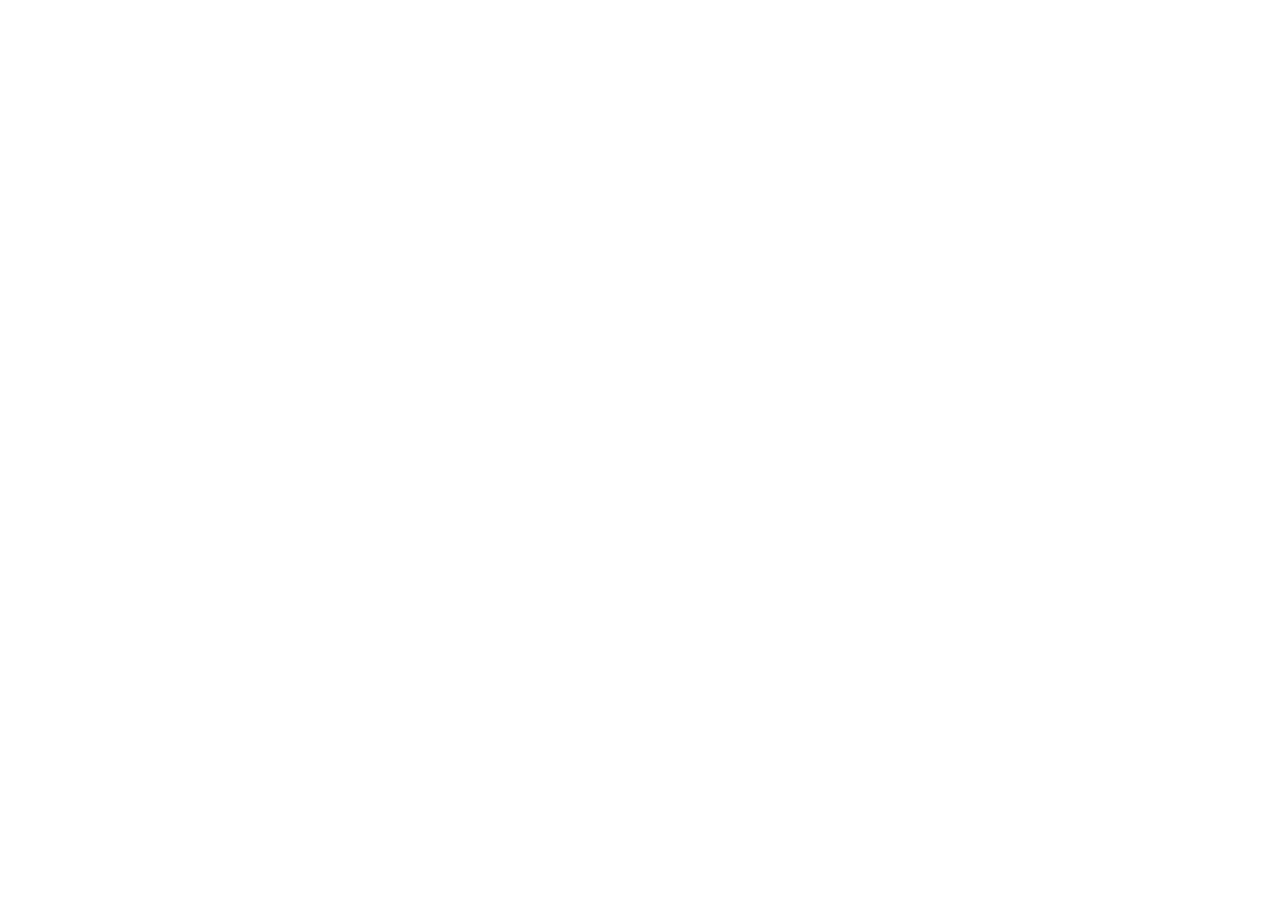
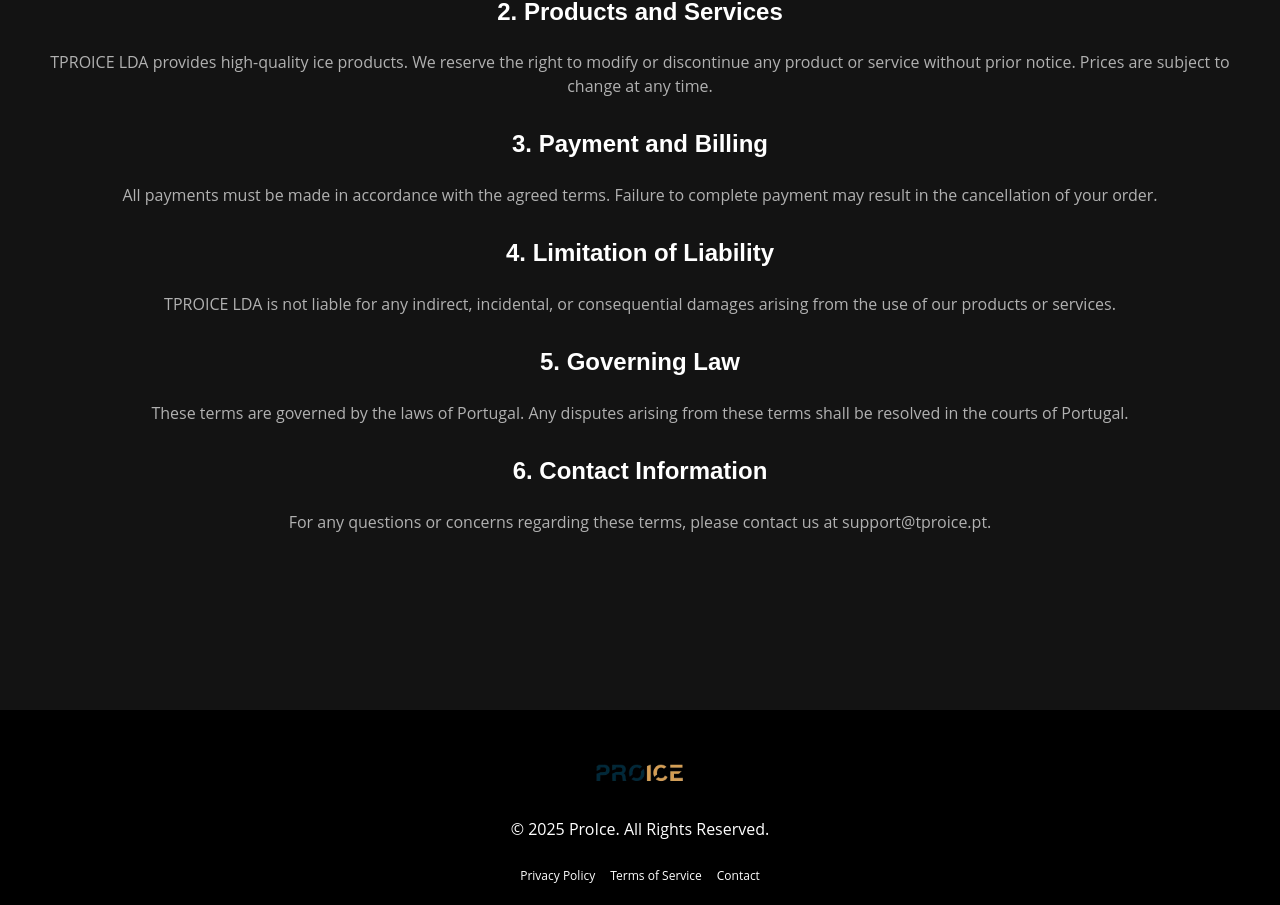
Before and after one commit to RiccardoBres/ProIce, a React (Create React App) app: page /terms-of-sale in a window 1280 px wide. Before the commit this address had no page. Shown: the part 452-1357 px from the top of the page. Before the commit the page ends 800 px from the top, so only its background shows below. Built offline with nearby package versions, Linux system fonts and the light colour scheme.

Commit message:
created policy and terms-service page

```diff
--- a/src/App.js
+++ b/src/App.js
@@ -5,6 +5,8 @@
 import Home from './Pages/Home';
 import Products from './Pages/Products';
 import Maps from './Pages/Maps';
+import TermsOfService from './Pages/TermsOfService';
+import PrivacyPolicy from './Pages/PrivacyPolicy';
 
 
 const App = () => {
@@ -15,6 +17,8 @@
         <Route exact path="/" element={<Home />} />
         <Route path="/products" element={<Products />} />
         <Route path="/where" element={<Maps />} />
+        <Route path="/terms-of-sale" element={<TermsOfService />} />
+        <Route path="/privacy-policy" element={<PrivacyPolicy />} />
       </Routes>
     </Router>
   )
--- a/src/Components/Molecules/FooterMolecules/FooterContent.jsx
+++ b/src/Components/Molecules/FooterMolecules/FooterContent.jsx
@@ -1,17 +1,25 @@
 import React from 'react';
 import styled from 'styled-components';
 import Logo from '../../../Layout/Assets/Logotipo.png';
+import { useNavigate } from 'react-router-dom';
+
 
 const FooterContent = () => {
+  const navigate = useNavigate();
+
+  const handleNavigate = (title) => {
+      navigate(title);
+  };
+
   return (
     <FooterWrapper>
       <img src={Logo} alt="logo-footer" className='logo-footer'/>
     <FooterInfo>
       <p>&copy; 2025 ProIce. All Rights Reserved.</p>
       <FooterLinks>
-        <FooterLink href="#">Privacy Policy</FooterLink>
-        <FooterLink href="#">Terms of Service</FooterLink>
-        <FooterLink href="#">Contact</FooterLink>
+        <FooterLink onClick={() => handleNavigate('/privacy-policy')}>Privacy Policy</FooterLink>
+        <FooterLink onClick={() => handleNavigate('/terms-of-sale')}>Terms of Service</FooterLink>
+        <FooterLink onClick={() => handleNavigate('/where')}>Contact</FooterLink>
       </FooterLinks>
     </FooterInfo>
   </FooterWrapper>
@@ -49,6 +57,7 @@
   font-size: 12px;
   flex-wrap: wrap;
   justify-content: center;
+  cursor: pointer;
 `;
 
 const FooterLink = styled.a`
@@ -56,5 +65,6 @@
   text-decoration: none;
   &:hover {
     text-decoration: underline;
+          color: rgb(248, 224, 173);
   }
 `;
--- a/src/Components/Organisms/NavbarOrganism/ResponsiveNavbar.jsx
+++ b/src/Components/Organisms/NavbarOrganism/ResponsiveNavbar.jsx
@@ -61,8 +61,8 @@
             className="offcanvas-title"
             text={title}
             onClick={() => {
-              toggleOffcanvas(); // Chiude l'offcanvas
-              handleNavigate(title); // Naviga alla pagina
+              toggleOffcanvas();
+              handleNavigate(title);
             }}
           />
         ))}
--- /dev/null
+++ b/src/Components/Organisms/PrivacyPolicyOrganism/PrivacyPolicyContent.jsx
@@ -0,0 +1,46 @@
+import React from 'react';
+import styled from 'styled-components';
+import CustomParagraph from '../../Atoms/CustomParagraph';
+import CustomTitle from '../../Atoms/CustomTitle';
+
+const PrivacyPolicyContent = () => {
+    return (
+        <ContainerPrivacyPolicy>
+            <CustomTitle text='PRIVACY POLICY' />
+            <CustomParagraph text='Your privacy is important to us. This Privacy Policy outlines how we collect, use, and protect your personal information when you use our services.' />
+            <CustomTitle text='1. Information We Collect' />
+            <CustomParagraph text='The only personal information we collect is your email address, which you provide voluntarily when subscribing to our services or contacting us.' />
+            <CustomTitle text='2. How We Use Your Information' />
+            <CustomParagraph text='Your email address is used solely to communicate with you regarding our products, services, and updates. We do not sell or share your information with third parties.' />
+            <CustomTitle text='3. Data Security' />
+            <CustomParagraph text='We take appropriate measures to ensure the security of your personal information. However, no method of electronic transmission or storage is 100% secure.' />
+            <CustomTitle text='4. Your Rights' />
+            <CustomParagraph text='You have the right to access, update, or delete your personal information. To do so, please contact us at privacy@tproice.pt.' />
+            <CustomTitle text='5. Changes to This Policy' />
+            <CustomParagraph text='We reserve the right to update this Privacy Policy at any time. Changes will be communicated via email or updated on our website.' />
+            <CustomTitle text='6. Contact Us' />
+            <CustomParagraph text='If you have any questions about this Privacy Policy, please contact us at privacy@tproice.pt.' />
+        </ContainerPrivacyPolicy>
+    );
+};
+
+export default PrivacyPolicyContent;
+
+const ContainerPrivacyPolicy = styled.div`
+   min-height: 100vh;
+  background-color: #131313;
+  color: #ffffff;
+  padding: 10rem 2rem;
+  display: flex;
+  flex-direction: column;
+  text-align: center;
+  gap: 1rem;
+
+  h2{
+    font-size: 1.5rem;
+  }
+    p{
+             color: #b1b1b1!important;
+
+    }
+`;
--- /dev/null
+++ b/src/Components/Organisms/TermOfServiceOrganism/TermOfServiceContent.jsx
@@ -0,0 +1,49 @@
+import React from 'react';
+import CustomParagraph from '../../Atoms/CustomParagraph';
+import CustomTitle from '../../Atoms/CustomTitle';
+import styled from 'styled-components';
+
+const TermOfServiceContent = () => {
+    return (
+        <>
+            <ContainerTermsOfService>
+                <CustomTitle text='TERMS OF SERVICE' className='mt-5' />
+                <CustomParagraph text='Welcome to TPROICE LDA. These terms and conditions outline the rules and regulations for the use of our services and products.' />
+                <CustomTitle text='1. General Conditions' />
+                <CustomParagraph text='By accessing our website and using our services, you agree to comply with these terms. Failure to adhere to these terms may result in the termination of your access to our services.' />
+                <CustomTitle text='2. Products and Services' />
+                <CustomParagraph text='TPROICE LDA provides high-quality ice products. We reserve the right to modify or discontinue any product or service without prior notice. Prices are subject to change at any time.' />
+                <CustomTitle text='3. Payment and Billing' />
+                <CustomParagraph text='All payments must be made in accordance with the agreed terms. Failure to complete payment may result in the cancellation of your order.' />
+                <CustomTitle text='4. Limitation of Liability' />
+                <CustomParagraph text='TPROICE LDA is not liable for any indirect, incidental, or consequential damages arising from the use of our products or services.' />
+                <CustomTitle text='5. Governing Law' />
+                <CustomParagraph text='These terms are governed by the laws of Portugal. Any disputes arising from these terms shall be resolved in the courts of Portugal.' />
+                <CustomTitle text='6. Contact Information' />
+                <CustomParagraph text='For any questions or concerns regarding these terms, please contact us at support@tproice.pt.' />
+            </ContainerTermsOfService>
+        </>
+    );
+};
+
+export default TermOfServiceContent;
+
+const ContainerTermsOfService = styled.div`
+  min-height: 100vh;
+  background-color: #131313;
+  color: #ffffff;
+  padding: 10rem 2rem;
+  display: flex;
+  flex-direction: column;
+  text-align: center;
+  gap: 1rem;
+
+  h2{
+    font-size: 1.5rem;
+  }
+    p{
+             color: #b1b1b1!important;
+
+    }
+
+`;
--- a/src/Components/Organisms/WhereOrganism/WhereToFindUs.jsx
+++ b/src/Components/Organisms/WhereOrganism/WhereToFindUs.jsx
@@ -1,6 +1,7 @@
 import React from 'react';
 import styled from 'styled-components';
 import CustomTitle from '../../Atoms/CustomTitle';
+import CustomParagraph from '../../Atoms/CustomParagraph';
 import GoogleMaps from '../../Molecules/MapsMolecules/GoogleMaps';
 
 const WhereToFindUs = () => {
@@ -8,6 +9,16 @@
     <ContainerMaps>
         <CustomTitle text='WHERE TO FIND US' className='title-maps'/>
         <GoogleMaps/>
+        <ContainerInfo>
+        <CustomTitle text='PROICE LDA' className='mb-5'/>
+        <CustomParagraph text='R. Dona Laura Osorio 70' className='p-info'/>
+        <CustomParagraph text='Vila do Conde 480-509' className='p-info'/>
+        <CustomParagraph text='Tel. +39 091 81 40 643' className='p-info'/>
+        <div className="d-flex gap-2">
+        <CustomParagraph text='E-mail:' className='p-info'/>
+        <CustomParagraph text='proice@gmail.com' className='p-white'/>
+        </div>
+        </ContainerInfo>
     </ContainerMaps>
   )
 }
@@ -16,21 +27,44 @@
 
 const ContainerMaps = styled.div`
   background-color: #131313;
-    min-height: 100vh;
+    min-height: 150vh;
     display: flex;
     align-items: center;
     flex-direction: column;
     justify-content: center;
 
+     @media (max-width: 768px) {
+         min-height: 100vh;
+
+  }
+
     .title-maps{
         text-align: center;
         color: white;
         font-size: 3rem;
-        margin: 5rem 0;
+        margin-top: 10rem;
+        margin-bottom: 5rem;
 
         @media (max-width: 768px) {
-                    font-size: 2rem;
-
+            font-size: 2rem;
+            margin-top: 15rem;
   }
     }
 `
+const ContainerInfo = styled.div`
+    display: flex;
+    flex-direction: column;
+    padding: 8rem 2rem;
+    align-items: center;
+    justify-content: center;
+    color: white;
+
+    .p-info{
+        color: #b1b1b1;
+        font-size: 14px;
+    }
+    .p-white{
+            color: white;
+            font-size: 14px;
+    }
+`
--- /dev/null
+++ b/src/Pages/PrivacyPolicy.jsx
@@ -0,0 +1,16 @@
+import React from 'react';
+import ResponsiveNavbar from '../Components/Organisms/NavbarOrganism/ResponsiveNavbar';
+import FooterContent from '../Components/Molecules/FooterMolecules/FooterContent';
+import PrivacyPolicyContent from '../Components/Organisms/PrivacyPolicyOrganism/PrivacyPolicyContent';
+
+const PrivacyPolicy = () => {
+  return (
+    <>
+    <ResponsiveNavbar/>
+    <PrivacyPolicyContent/>
+    <FooterContent/>
+    </>
+  )
+}
+
+export default PrivacyPolicy
--- /dev/null
+++ b/src/Pages/TermsOfService.jsx
@@ -0,0 +1,16 @@
+import React from 'react';
+import ResponsiveNavbar from '../Components/Organisms/NavbarOrganism/ResponsiveNavbar';
+import FooterContent from '../Components/Molecules/FooterMolecules/FooterContent';
+import TermOfServiceContent from '../Components/Organisms/TermOfServiceOrganism/TermOfServiceContent';
+
+
+const TermsOfService = () => {
+  return (
+    <>
+        <ResponsiveNavbar/>
+        <TermOfServiceContent/>
+        <FooterContent/>
+    </>
+)}
+
+export default TermsOfService
```
Also changed, not shown: src/Components/Molecules/MapsMolecules/GoogleMaps.jsx (+4 -6 lines).
